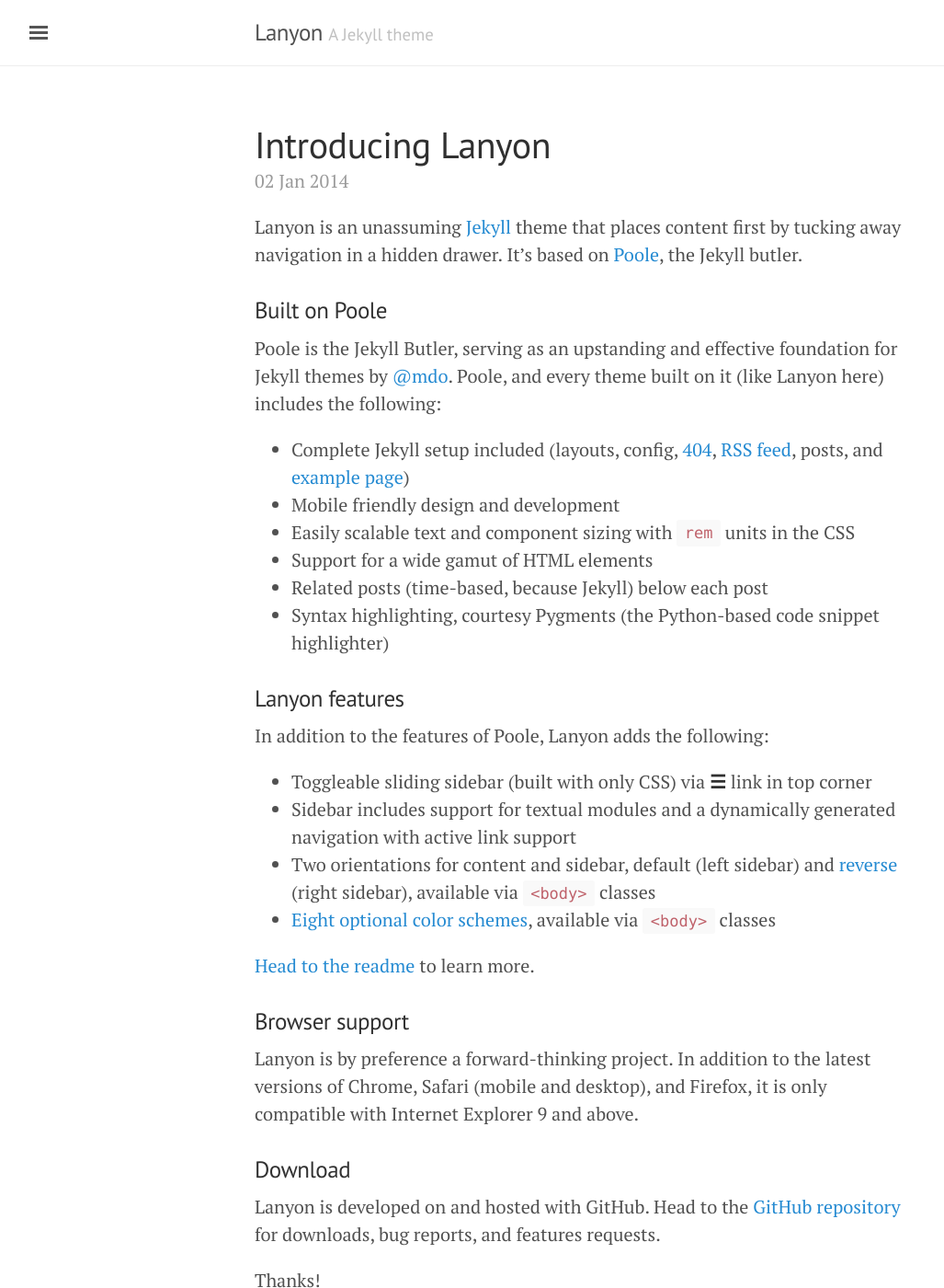
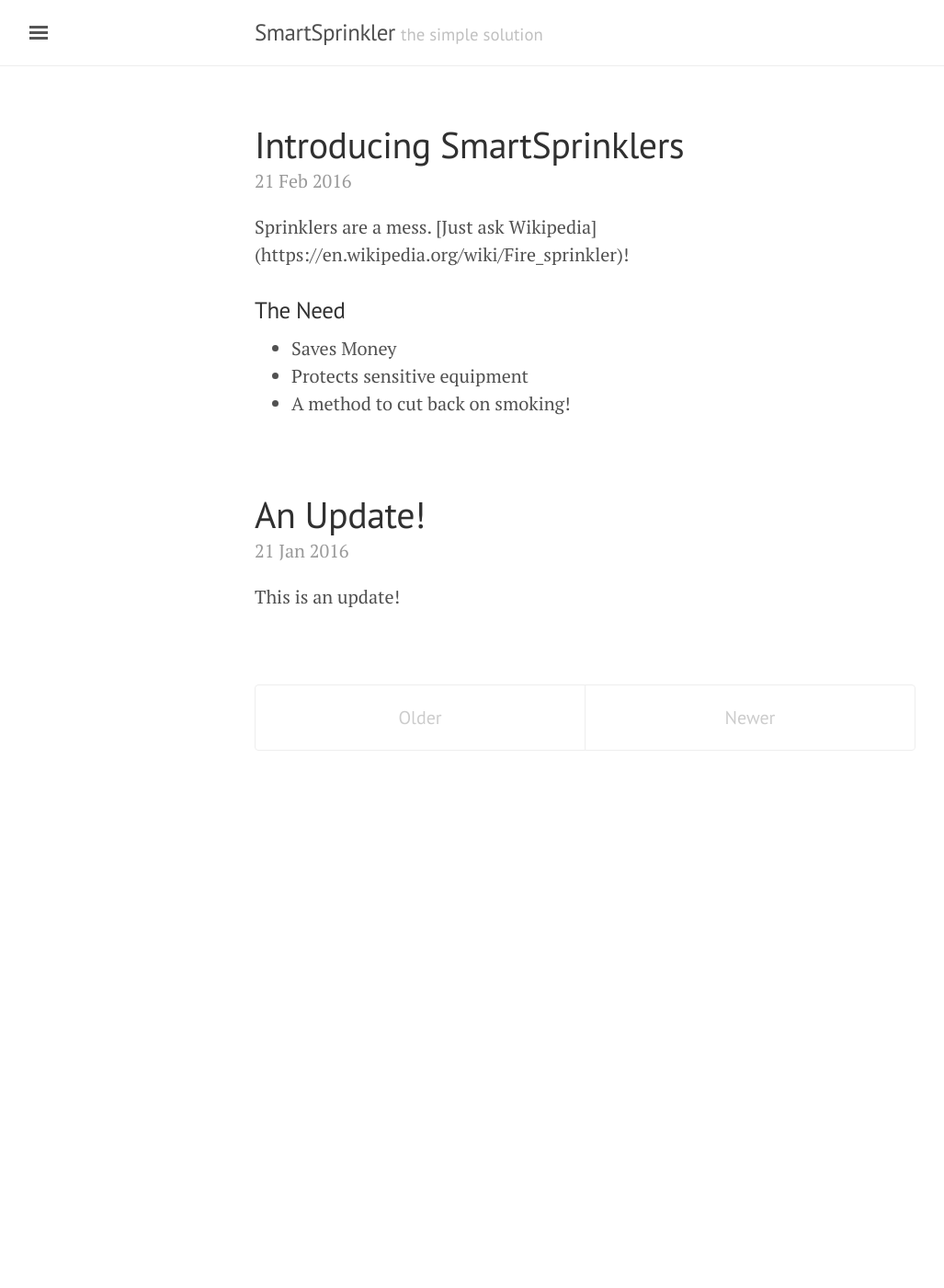
Before and after one commit to danielmohansahu/SmartSprinklerSite, a Jekyll site: the page built from index.html, in a window 1280 px wide and 1400 px high. Shown: the whole window at 92% size, without its empty margins (3-1030 px from the left). Built offline with Jekyll 4.4.1, drawn with Linux system fonts in a browser that asks for light colours; the list of posts is cut into pages by our own code; some of the changed text lies outside the part shown.

Commit message:
Initial SmartSprinkler content framework

```diff
--- a/_config.yml
+++ b/_config.yml
@@ -4,11 +4,11 @@
 permalink:           pretty
 
 # Setup
-title:               Lanyon
-tagline:             'A Jekyll theme'
-description:         'A reserved <a href="http://jekyllrb.com" target="_blank">Jekyll</a> theme that places the utmost gravity on content with a hidden drawer. Made by <a href="https://twitter.com/mdo" target="_blank">@mdo</a>.'
-url:                 http://lanyon.getpoole.com
-baseurl:             '/SmartSprinklerSite/'
+title:               SmartSprinkler
+tagline:             'the simple solution'
+description:         'An elegant <a href="http://jekyllrb.com" target="_blank">solution</a> for a dangerous problem.'
+url:                 https://SmartSprinkler.com
+baseurl:             '/SmartSprinklerSite'
 paginate:            5
 gems:				 [jekyll-paginate]
 
@@ -19,4 +19,4 @@ author:
   email:             danielmohansahu@gmail.com
 
 # Custom vars
-version:             1.0.0
+version:             0.0.1
--- a/_includes/sidebar.html
+++ b/_includes/sidebar.html
@@ -25,8 +25,6 @@
       {% endif %}
     {% endfor %}
 
-    <a class="sidebar-nav-item" href="{{ site.github.repo }}/archive/v{{ site.version }}.zip">Download</a>
-    <a class="sidebar-nav-item" href="{{ site.github.repo }}">GitHub project</a>
     <span class="sidebar-nav-item">Currently v{{ site.version }}</span>
   </nav>
 
--- a/_posts/2013-12-31-whats-jekyll.md
+++ /dev/null
@@ -1,12 +0,0 @@
----
-layout: post
-title: What's Jekyll?
----
-
-[Jekyll](http://jekyllrb.com) is a static site generator, an open-source tool for creating simple yet powerful websites of all shapes and sizes. From [the project's readme](https://github.com/mojombo/jekyll/blob/master/README.markdown):
-
-  > Jekyll is a simple, blog aware, static site generator. It takes a template directory [...] and spits out a complete, static website suitable for serving with Apache or your favorite web server. This is also the engine behind GitHub Pages, which you can use to host your project’s page or blog right here from GitHub.
-
-It's an immensely useful tool and one we encourage you to use here with Lanyon.
-
-Find out more by [visiting the project on GitHub](https://github.com/mojombo/jekyll).
--- a/_posts/2014-01-01-example-content.md
+++ /dev/null
@@ -1,122 +0,0 @@
----
-layout: post
-title: Example content
----
-
-
-<div class="message">
-  Howdy! This is an example blog post that shows several types of HTML content supported in this theme.
-</div>
-
-Cum sociis natoque penatibus et magnis <a href="#">dis parturient montes</a>, nascetur ridiculus mus. *Aenean eu leo quam.* Pellentesque ornare sem lacinia quam venenatis vestibulum. Sed posuere consectetur est at lobortis. Cras mattis consectetur purus sit amet fermentum.
-
-> Curabitur blandit tempus porttitor. Nullam quis risus eget urna mollis ornare vel eu leo. Nullam id dolor id nibh ultricies vehicula ut id elit.
-
-Etiam porta **sem malesuada magna** mollis euismod. Cras mattis consectetur purus sit amet fermentum. Aenean lacinia bibendum nulla sed consectetur.
-
-## Inline HTML elements
-
-HTML defines a long list of available inline tags, a complete list of which can be found on the [Mozilla Developer Network](https://developer.mozilla.org/en-US/docs/Web/HTML/Element).
-
-- **To bold text**, use `<strong>`.
-- *To italicize text*, use `<em>`.
-- Abbreviations, like <abbr title="HyperText Markup Langage">HTML</abbr> should use `<abbr>`, with an optional `title` attribute for the full phrase.
-- Citations, like <cite>&mdash; Mark otto</cite>, should use `<cite>`.
-- <del>Deleted</del> text should use `<del>` and <ins>inserted</ins> text should use `<ins>`.
-- Superscript <sup>text</sup> uses `<sup>` and subscript <sub>text</sub> uses `<sub>`.
-
-Most of these elements are styled by browsers with few modifications on our part.
-
-## Heading
-
-Vivamus sagittis lacus vel augue rutrum faucibus dolor auctor. Duis mollis, est non commodo luctus, nisi erat porttitor ligula, eget lacinia odio sem nec elit. Morbi leo risus, porta ac consectetur ac, vestibulum at eros.
-
-### Code
-
-Cum sociis natoque penatibus et magnis dis `code element` montes, nascetur ridiculus mus.
-
-{% highlight js %}
-// Example can be run directly in your JavaScript console
-
-// Create a function that takes two arguments and returns the sum of those arguments
-var adder = new Function("a", "b", "return a + b");
-
-// Call the function
-adder(2, 6);
-// > 8
-{% endhighlight %}
-
-Aenean lacinia bibendum nulla sed consectetur. Etiam porta sem malesuada magna mollis euismod. Fusce dapibus, tellus ac cursus commodo, tortor mauris condimentum nibh, ut fermentum massa.
-
-### Lists
-
-Cum sociis natoque penatibus et magnis dis parturient montes, nascetur ridiculus mus. Aenean lacinia bibendum nulla sed consectetur. Etiam porta sem malesuada magna mollis euismod. Fusce dapibus, tellus ac cursus commodo, tortor mauris condimentum nibh, ut fermentum massa justo sit amet risus.
-
-* Praesent commodo cursus magna, vel scelerisque nisl consectetur et.
-* Donec id elit non mi porta gravida at eget metus.
-* Nulla vitae elit libero, a pharetra augue.
-
-Donec ullamcorper nulla non metus auctor fringilla. Nulla vitae elit libero, a pharetra augue.
-
-1. Vestibulum id ligula porta felis euismod semper.
-2. Cum sociis natoque penatibus et magnis dis parturient montes, nascetur ridiculus mus.
-3. Maecenas sed diam eget risus varius blandit sit amet non magna.
-
-Cras mattis consectetur purus sit amet fermentum. Sed posuere consectetur est at lobortis.
-
-<dl>
-  <dt>HyperText Markup Language (HTML)</dt>
-  <dd>The language used to describe and define the content of a Web page</dd>
-
-  <dt>Cascading Style Sheets (CSS)</dt>
-  <dd>Used to describe the appearance of Web content</dd>
-
-  <dt>JavaScript (JS)</dt>
-  <dd>The programming language used to build advanced Web sites and applications</dd>
-</dl>
-
-Integer posuere erat a ante venenatis dapibus posuere velit aliquet. Morbi leo risus, porta ac consectetur ac, vestibulum at eros. Nullam quis risus eget urna mollis ornare vel eu leo.
-
-### Tables
-
-Aenean lacinia bibendum nulla sed consectetur. Lorem ipsum dolor sit amet, consectetur adipiscing elit.
-
-<table>
-  <thead>
-    <tr>
-      <th>Name</th>
-      <th>Upvotes</th>
-      <th>Downvotes</th>
-    </tr>
-  </thead>
-  <tfoot>
-    <tr>
-      <td>Totals</td>
-      <td>21</td>
-      <td>23</td>
-    </tr>
-  </tfoot>
-  <tbody>
-    <tr>
-      <td>Alice</td>
-      <td>10</td>
-      <td>11</td>
-    </tr>
-    <tr>
-      <td>Bob</td>
-      <td>4</td>
-      <td>3</td>
-    </tr>
-    <tr>
-      <td>Charlie</td>
-      <td>7</td>
-      <td>9</td>
-    </tr>
-  </tbody>
-</table>
-
-Nullam id dolor id nibh ultricies vehicula ut id elit. Sed posuere consectetur est at lobortis. Nullam quis risus eget urna mollis ornare vel eu leo.
-
------
-
-Want to see something else added? <a href="https://github.com/poole/poole/issues/new">Open an issue.</a>
--- a/_posts/2014-01-02-introducing-lanyon.md
+++ /dev/null
@@ -1,38 +0,0 @@
----
-layout: post
-title: Introducing Lanyon
----
-
-Lanyon is an unassuming [Jekyll](http://jekyllrb.com) theme that places content first by tucking away navigation in a hidden drawer. It's based on [Poole](http://getpoole.com), the Jekyll butler.
-
-### Built on Poole
-
-Poole is the Jekyll Butler, serving as an upstanding and effective foundation for Jekyll themes by [@mdo](https://twitter.com/mdo). Poole, and every theme built on it (like Lanyon here) includes the following:
-
-* Complete Jekyll setup included (layouts, config, [404](/404), [RSS feed](/atom.xml), posts, and [example page](/about))
-* Mobile friendly design and development
-* Easily scalable text and component sizing with `rem` units in the CSS
-* Support for a wide gamut of HTML elements
-* Related posts (time-based, because Jekyll) below each post
-* Syntax highlighting, courtesy Pygments (the Python-based code snippet highlighter)
-
-### Lanyon features
-
-In addition to the features of Poole, Lanyon adds the following:
-
-* Toggleable sliding sidebar (built with only CSS) via **☰** link in top corner
-* Sidebar includes support for textual modules and a dynamically generated navigation with active link support
-* Two orientations for content and sidebar, default (left sidebar) and [reverse](https://github.com/poole/lanyon#reverse-layout) (right sidebar), available via `<body>` classes
-* [Eight optional color schemes](https://github.com/poole/lanyon#themes), available via `<body>` classes
-
-[Head to the readme](https://github.com/poole/lanyon#readme) to learn more.
-
-### Browser support
-
-Lanyon is by preference a forward-thinking project. In addition to the latest versions of Chrome, Safari (mobile and desktop), and Firefox, it is only compatible with Internet Explorer 9 and above.
-
-### Download
-
-Lanyon is developed on and hosted with GitHub. Head to the <a href="https://github.com/poole/lanyon">GitHub repository</a> for downloads, bug reports, and features requests.
-
-Thanks!
--- /dev/null
+++ b/_posts/2016-1-21-an-update.md
@@ -0,0 +1,6 @@
+---
+layout: post
+title: An Update!
+---
+
+This is an update!
--- /dev/null
+++ b/_posts/2016-2-21-introduction.md
@@ -0,0 +1,12 @@
+---
+layout: post
+title: Introducing SmartSprinklers
+---
+
+Sprinklers are a mess. [Just ask Wikipedia] (https://en.wikipedia.org/wiki/Fire_sprinkler)!
+
+### The Need
+
+* Saves Money
+* Protects sensitive equipment
+* A method to cut back on smoking!
--- a/about.md
+++ b/about.md
@@ -4,27 +4,7 @@ title: About
 ---
 
 <p class="message">
-  Hey there! This page is included as an example. Feel free to customize it for your own use upon downloading. Carry on!
+  Hey there! This page is included as placeholder!
 </p>
 
-In the novel, *The Strange Case of Dr. Jeykll and Mr. Hyde*, Mr. Poole is Dr. Jekyll's virtuous and loyal butler. Similarly, Poole is an upstanding and effective butler that helps you build Jekyll themes. It's made by [@mdo](https://twitter.com/mdo).
-
-There are currently two themes built on Poole:
-
-* [Hyde](http://hyde.getpoole.com)
-* [Lanyon](http://lanyon.getpoole.com)
-
-Learn more and contribute on [GitHub](https://github.com/poole).
-
-## Setup
-
-Some fun facts about the setup of this project include:
-
-* Built for [Jekyll](http://jekyllrb.com)
-* Developed on GitHub and hosted for free on [GitHub Pages](https://pages.github.com)
-* Coded with [Sublime Text 2](http://sublimetext.com), an amazing code editor
-* Designed and developed while listening to music like [Blood Bros Trilogy](https://soundcloud.com/maddecent/sets/blood-bros-series)
-
-Have questions or suggestions? Feel free to [open an issue on GitHub](https://github.com/poole/issues/new) or [ask me on Twitter](https://twitter.com/mdo).
-
 Thanks for reading!
--- /dev/null
+++ b/design.md
@@ -0,0 +1,26 @@
+---
+layout: page
+title: Design
+---
+
+This page provides an overview of our design process. Significant project milestones are discussed below, and we conclude with a discussion on suggested future improvements.
+
+## Overview
+
+* Lorum Ipsum, etc. etc.
+* Lorum Ipsum, etc. etc.
+* Lorum Ipsum, etc. etc.
+
+## Milestones
+
+* Raindrops on roses
+* Whiskers on kittens
+* Brown paper packages tied up with string
+
+## Going Forward
+
+* Detection of "safe" flame sources, such as cigarettes and gas stove burners.
+* Creation of a periodic wide-angle detection scan to save power. Detection on this would lead to the high-fidelity scanning detailed above.
+* Siren or Alarm feature on successful flame detection.
+
+Have questions or suggestions? Please [contact us](/contact)!
```
